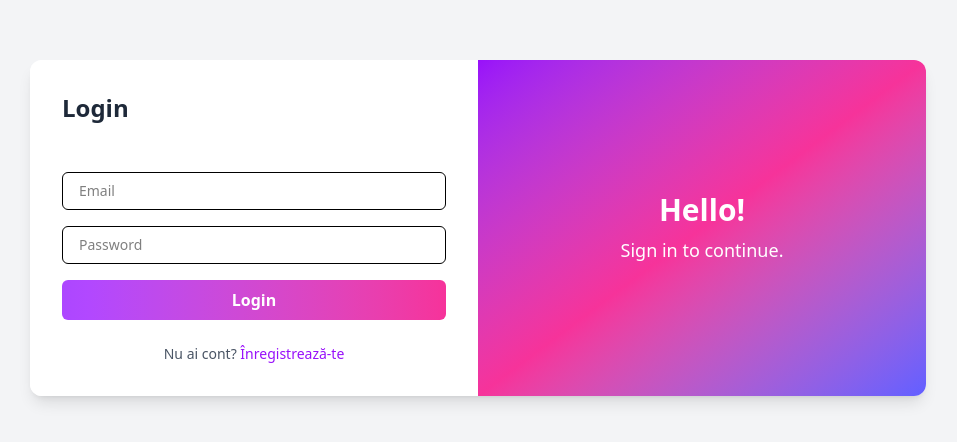
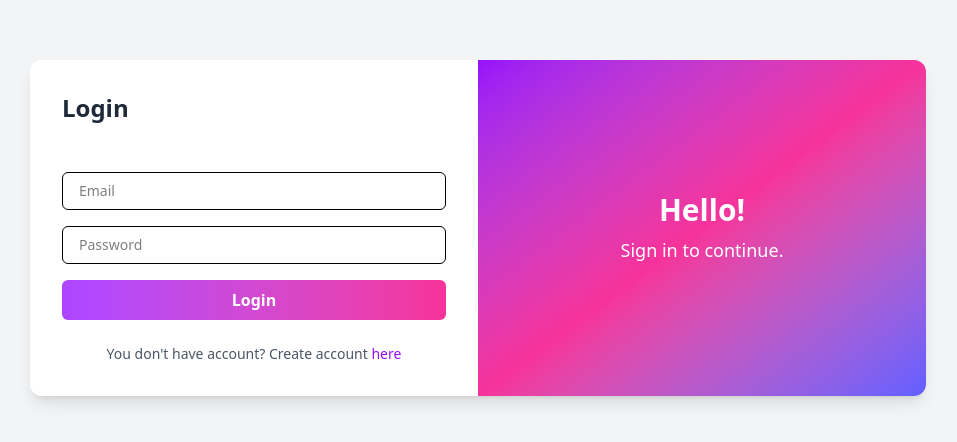
Before and after one commit to Iulianandreimitran/AquaTema4, a React (Vite) app in the folder frontend/: page /login in a window 1280 px wide. Shown: the part 172-614 px from the top of the page, without its empty margins (162-1119 px from the left). Built offline with nearby package versions, Linux system fonts and the light colour scheme.

Commit message:
FE engleza + cookie login

```diff
--- a/frontend/src/Auth/LoginPage.tsx
+++ b/frontend/src/Auth/LoginPage.tsx
@@ -36,8 +36,8 @@ export default function LoginPage() {
 
     Swal.fire({
       icon: "success",
-      title: "Bine ai venit!",
-      text: `Salut, ${data.user.name}!`,
+      title: "Welcome",
+      text: `Hello, ${data.user.name}!`,
       showConfirmButton: false,
       timer: 1500,
       toast: true,
@@ -89,12 +89,12 @@ export default function LoginPage() {
             </button>
 
             <p className="text-sm text-gray-600 text-center pt-2">
-              Nu ai cont?{" "}
+              You don't have account? Create account{" "}
               <span
                 className="text-purple-600 hover:underline cursor-pointer"
                 onClick={() => navigate("/register")}
               >
-                Înregistrează-te
+                here
               </span>
             </p>
           </form>
--- a/frontend/src/components/Header.tsx
+++ b/frontend/src/components/Header.tsx
@@ -52,9 +52,9 @@ export default function Header({ title }: HeaderProps) {
       <div className="flex items-center gap-4">
         {userName && (
           <div className="text-right">
-            <p className="text-gray-700 font-medium">Salut, {userName}</p>
+            <p className="text-gray-700 font-medium">Hello, {userName}</p>
             <p className="text-xs text-gray-500">
-              Rolul: {roles.join(", ")}
+              Roles: {roles.join(", ")}
             </p>
           </div>
         )}
```
